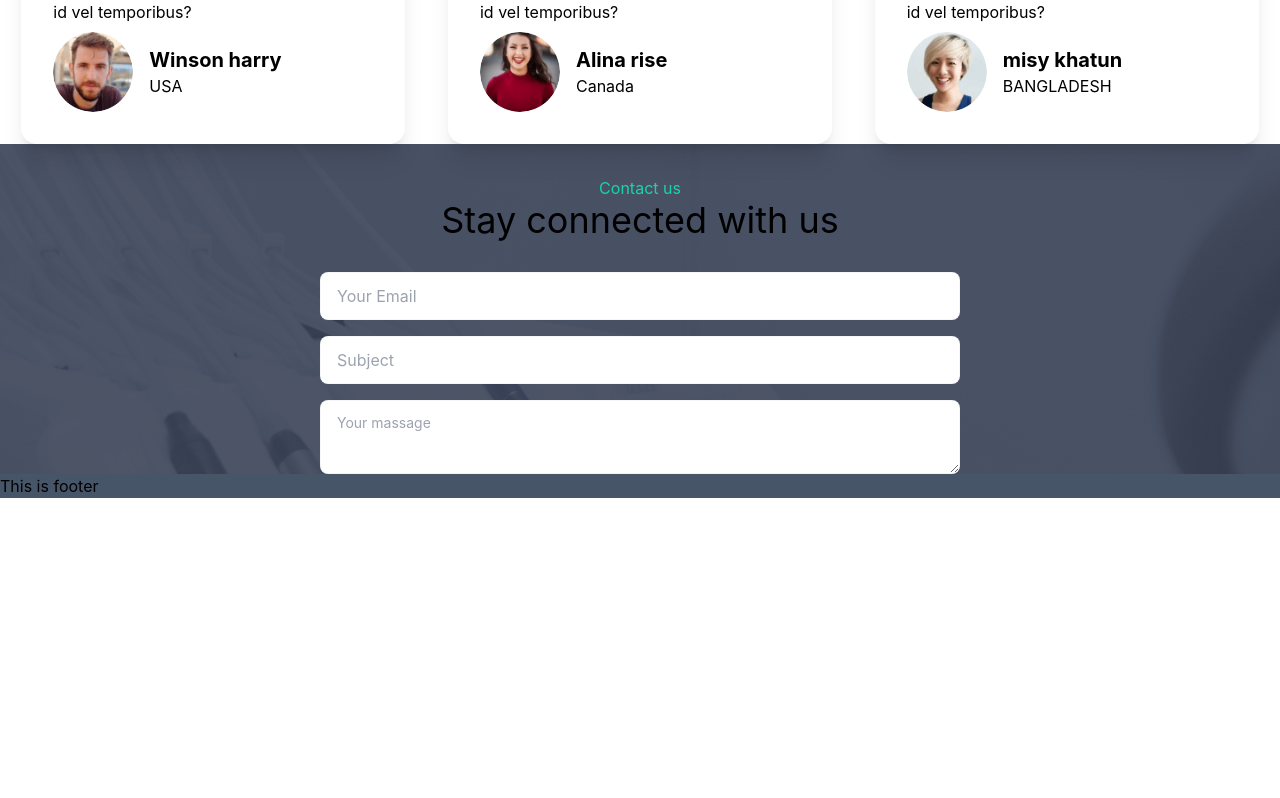
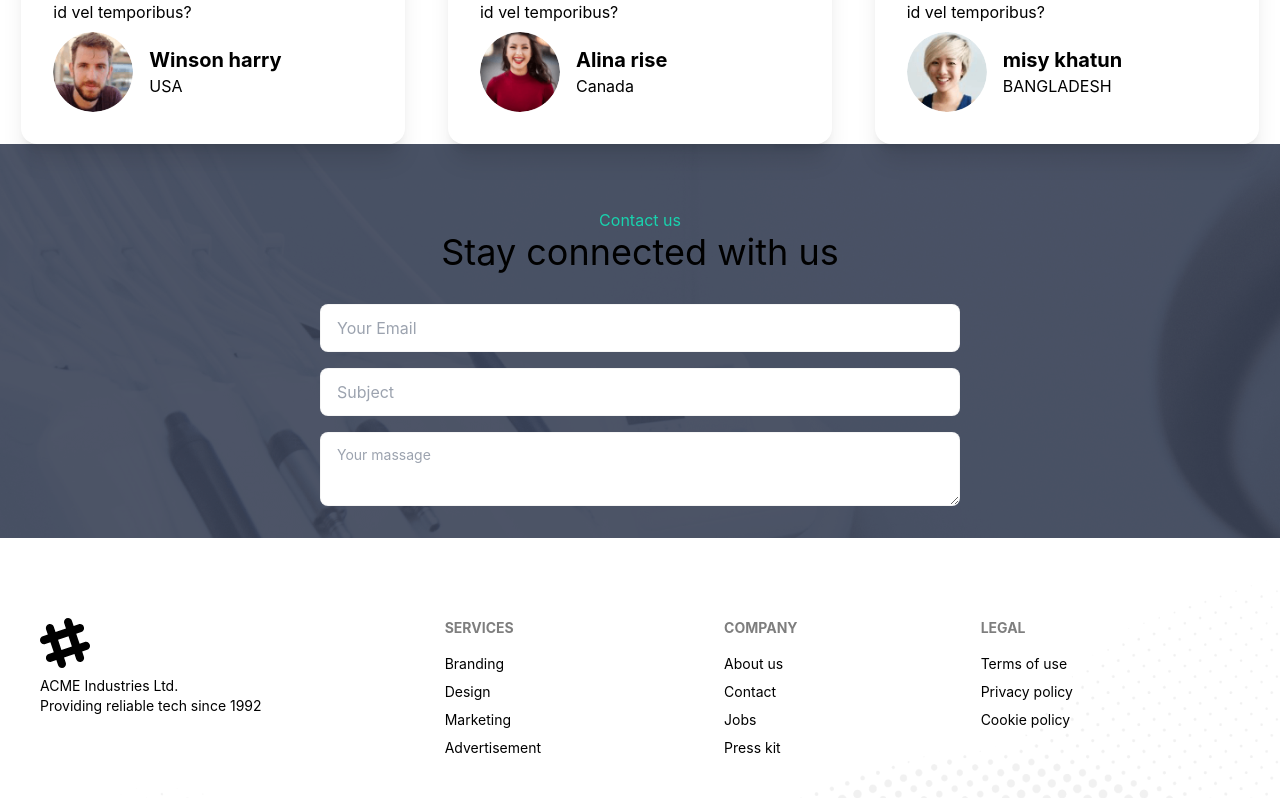
Before and after one commit to pixprocoder/doctor-portal, a React (Create React App) app: page / in a window 1280 px wide. Shown: the part 3200-3998 px from the top of the page. Before the commit the page ends 3698 px from the top, so only its background shows below. Built offline with nearby package versions, Linux system fonts and the light colour scheme.

Commit message:
footer added

```diff
--- a/src/Pages/Home/Contact.js
+++ b/src/Pages/Home/Contact.js
@@ -3,7 +3,7 @@
 
 const Contact = () => {
   return (
-    <section style={{ background: `url(${appointment})` }}>
+    <section className="py-8" style={{ background: `url(${appointment})` }}>
       <div className=" text-center  py-8">
         <h1 className="text-secondary ">Contact us</h1>
         <h1 className="text-4xl">Stay connected with us</h1>
--- a/src/Pages/Shared/Footer/Footer.js
+++ b/src/Pages/Shared/Footer/Footer.js
@@ -1,7 +1,54 @@
 import React from "react";
+import footer from "../../../assets/images/footer.png";
 
 const Footer = () => {
-  return <div className="bg-slate-600">This is footer</div>;
+  return (
+    <div>
+      <footer
+        style={{ background: `url(${footer})`, backgroundSize: "cover" }}
+        class="footer p-10 mt-10 "
+      >
+        <div>
+          <svg
+            width="50"
+            height="50"
+            viewBox="0 0 24 24"
+            xmlns="http://www.w3.org/2000/svg"
+            fill-rule="evenodd"
+            clip-rule="evenodd"
+            class="fill-current"
+          >
+            <path d="M22.672 15.226l-2.432.811.841 2.515c.33 1.019-.209 2.127-1.23 2.456-1.15.325-2.148-.321-2.463-1.226l-.84-2.518-5.013 1.677.84 2.517c.391 1.203-.434 2.542-1.831 2.542-.88 0-1.601-.564-1.86-1.314l-.842-2.516-2.431.809c-1.135.328-2.145-.317-2.463-1.229-.329-1.018.211-2.127 1.231-2.456l2.432-.809-1.621-4.823-2.432.808c-1.355.384-2.558-.59-2.558-1.839 0-.817.509-1.582 1.327-1.846l2.433-.809-.842-2.515c-.33-1.02.211-2.129 1.232-2.458 1.02-.329 2.13.209 2.461 1.229l.842 2.515 5.011-1.677-.839-2.517c-.403-1.238.484-2.553 1.843-2.553.819 0 1.585.509 1.85 1.326l.841 2.517 2.431-.81c1.02-.33 2.131.211 2.461 1.229.332 1.018-.21 2.126-1.23 2.456l-2.433.809 1.622 4.823 2.433-.809c1.242-.401 2.557.484 2.557 1.838 0 .819-.51 1.583-1.328 1.847m-8.992-6.428l-5.01 1.675 1.619 4.828 5.011-1.674-1.62-4.829z"></path>
+          </svg>
+          <p>
+            ACME Industries Ltd.
+            <br />
+            Providing reliable tech since 1992
+          </p>
+        </div>
+        <div>
+          <span class="footer-title">Services</span>
+          <a class="link link-hover">Branding</a>
+          <a class="link link-hover">Design</a>
+          <a class="link link-hover">Marketing</a>
+          <a class="link link-hover">Advertisement</a>
+        </div>
+        <div>
+          <span class="footer-title">Company</span>
+          <a class="link link-hover">About us</a>
+          <a class="link link-hover">Contact</a>
+          <a class="link link-hover">Jobs</a>
+          <a class="link link-hover">Press kit</a>
+        </div>
+        <div>
+          <span class="footer-title">Legal</span>
+          <a class="link link-hover">Terms of use</a>
+          <a class="link link-hover">Privacy policy</a>
+          <a class="link link-hover">Cookie policy</a>
+        </div>
+      </footer>
+    </div>
+  );
 };
 
 export default Footer;
```
